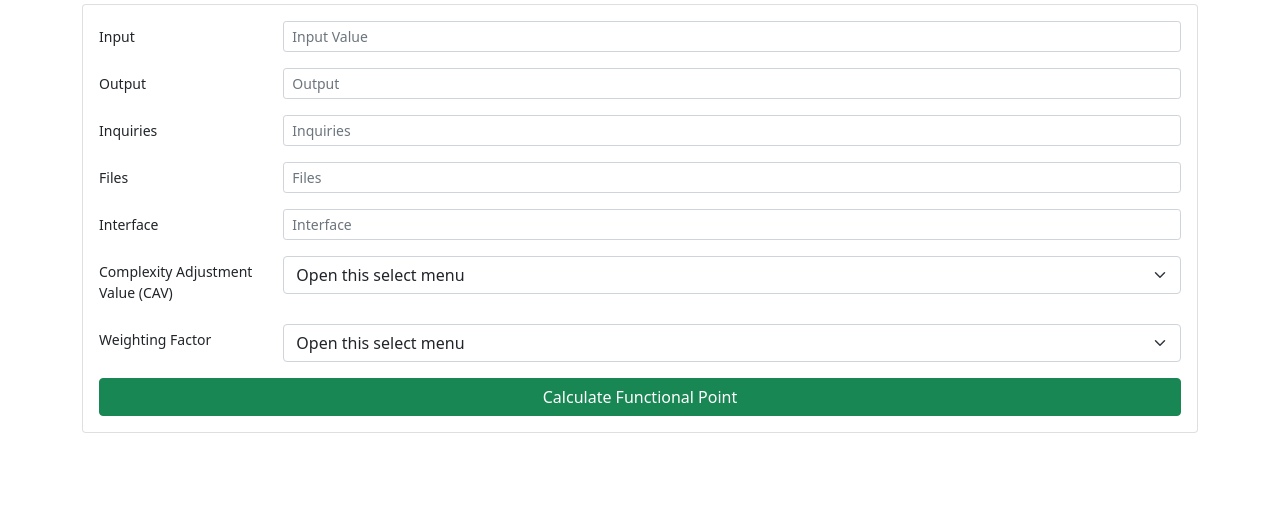
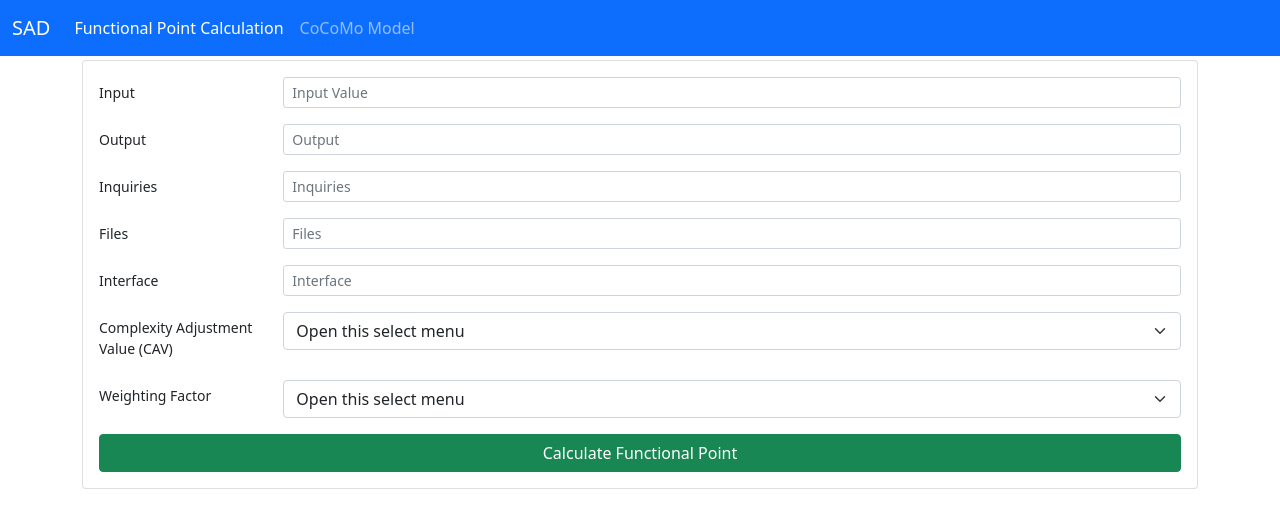
Before and after one commit to reduan-masud/functionalpoint.github.io, a plain HTML site: page index.html in a window 1280 px wide. Drawn offline with nearby package versions, Linux system fonts and the light colour scheme.

Commit message:
Navigation bar added at index.html

```diff
--- a/index.html
+++ b/index.html
@@ -14,7 +14,24 @@
         <title>Functional Point Calculation</title>
     </head>
     <body>
-
+        <nav class="navbar navbar-expand-lg navbar-dark bg-primary">
+          <div class="container-fluid">
+            <a class="navbar-brand" href="#">SAD</a>
+            <button class="navbar-toggler" type="button" data-bs-toggle="collapse" data-bs-target="#navbarSupportedContent" aria-controls="navbarSupportedContent" aria-expanded="false" aria-label="Toggle navigation">
+              <span class="navbar-toggler-icon"></span>
+            </button>
+            <div class="collapse navbar-collapse" id="navbarSupportedContent">
+              <ul class="navbar-nav me-auto mb-2 mb-lg-0">
+                <li class="nav-item">
+                  <a class="nav-link active" aria-current="page" href="index.html">Functional Point Calculation</a>
+                </li>
+                <li class="nav-item">
+                  <a class="nav-link" href="cocomomodel.html">CoCoMo Model</a>
+                </li>
+              </ul>
+            </div>
+          </div>
+        </nav>
     <div class="container">
     <div class="card mt-1">
         <div class="card-body">
```
